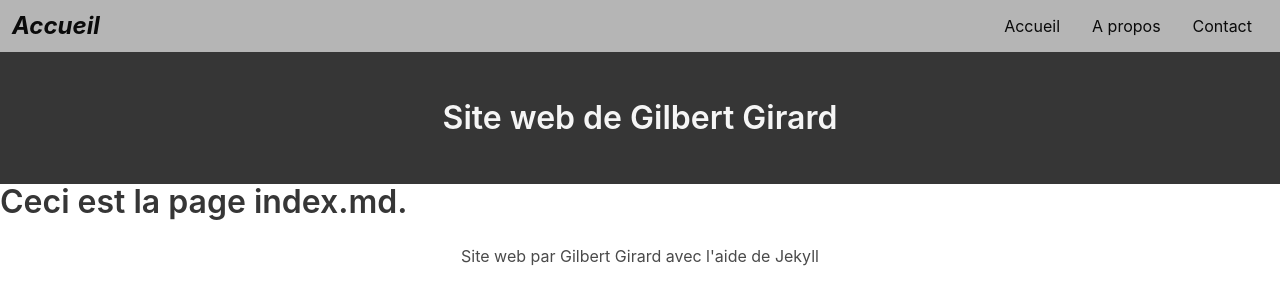
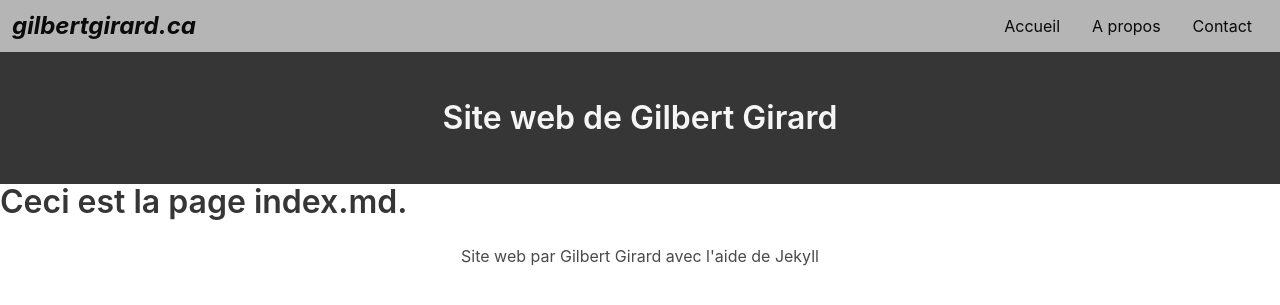
Before and after one commit to gilbiere/jeckyll-1, a Jekyll site: the page built from index.md, in a window 1280 px wide. Shown: the top 305 px of the page. Built offline with Jekyll 4.4.1, drawn with Linux system fonts in a browser that asks for light colours.

Commit message:
Update menu-top.html

```diff
--- a/_includes/menu-top.html
+++ b/_includes/menu-top.html
@@ -2,7 +2,7 @@
 <div class="navbar-menu">
     <div class="navbar-start">
         <div class="navbar-item">
-            <a class="has-text-black is-size-4 has-text-weight-bold is-italic" href="{{ site.url }}">Accueil</a>
+            <a class="has-text-black is-size-4 has-text-weight-bold is-italic" href="{{ site.url }}">gilbertgirard.ca</a>
         </div>
     </div>
 
```
